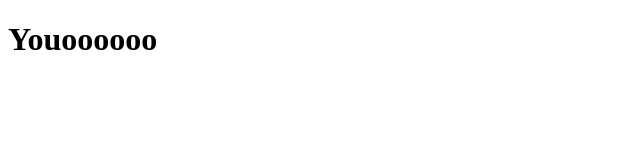
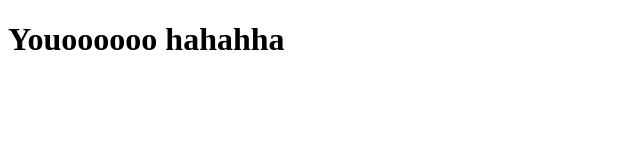
Before and after one commit to Zack68309/demo-repo, a plain HTML site: page index.html in a window 1280 px wide. Shown: the whole page, without its empty margins (0-640 px from the left). Drawn offline with Linux system fonts and the light colour scheme.

Commit message:
Hello Bro

```diff
--- a/index.html
+++ b/index.html
@@ -10,6 +10,7 @@
     <p>
         <h1>
     Youoooooo
+    hahahha
 </h1>
     </p>
 
```
